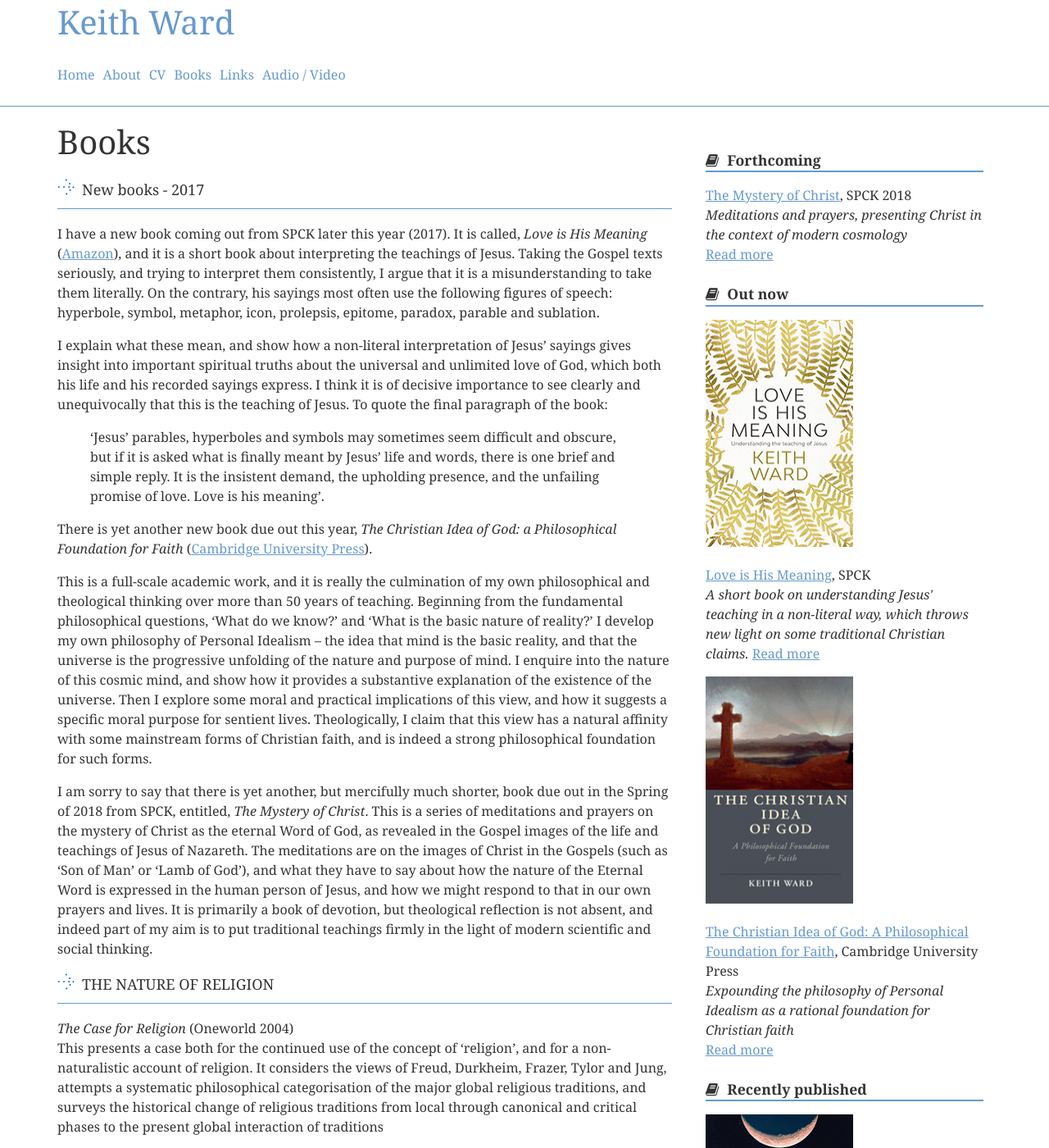
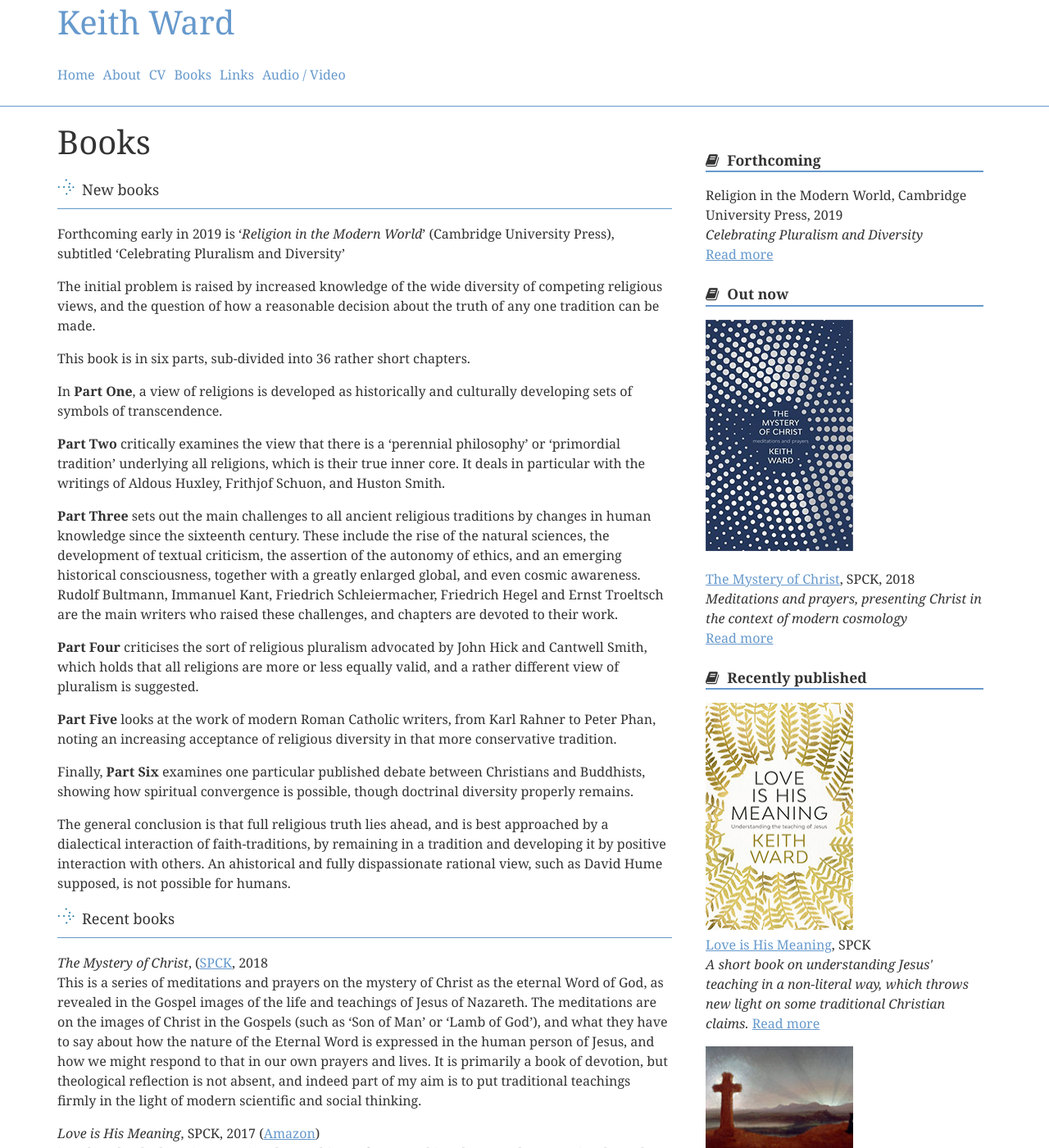
Before and after one commit to eye-division/keith-ward, a Jekyll site: the page built from books-all/index.html, in a window 1280 px wide and 1400 px high. Shown: the whole window at 82% size. Built offline with Jekyll 4.4.1, drawn with Linux system fonts in a browser that asks for light colours; nearby versions of some CDN libraries; some of the changed text lies outside the part shown.

Commit message:
Update Jekyll version, add new book 2019

```diff
--- a/_config.yml
+++ b/_config.yml
@@ -1,9 +1,10 @@
-# External gems
-gems:
-  - jekyll-sitemap
 
-exclude:
-  - "/vendor/"
+plugins:
+ # - jekyll-archives # Sorry, not GitHub pages friendly!
+ # - jekyll-assets
+ # - autoprefixer-rails
+   - jekyll-seo-tag
+   - jekyll-sitemap
 
 # Site settings
 title: Keith Ward
--- a/_includes/footer.html
+++ b/_includes/footer.html
@@ -5,7 +5,7 @@
           <nav role="navigation">
           </nav>
 
-          <p class="source-org copyright">All text and imagery &copy; 2017 Keith Ward.</p>
+          <p class="source-org copyright">All text and imagery &copy; 2019 Keith Ward.</p>
 
         </div> <!-- end #inner-footer -->
 
--- a/_includes/sidebar.html
+++ b/_includes/sidebar.html
@@ -7,33 +7,40 @@
   <h4 class="widgettitle"><i style="padding-right: 10px; vertical-align: inherit;" class="font-awesome icon-book"></i>Forthcoming</h4>
 
     <div class="textwidget">
-      <p><a href="" target="new">The Mystery of Christ</a>, SPCK 2018<br />
+      <p><p>Religion in the Modern World</a>, Cambridge University Press, 2019<br />
+        <em>Celebrating Pluralism and Diversity</em><br>
+      <a href="/books-all/">Read more</a></p>
+    </div>
+
+
+  <h4 class="widgettitle"><i style="padding-right: 10px; vertical-align: inherit;" class="font-awesome icon-book"></i>Out now</h4>
+
+    <div class="textwidget">
+      <p><a href="https://spckpublishing.co.uk/the-mystery-of-christ" target="new" title="SPCK book page"><img class="alignnone" alt="The Mystery of Christ" src="/images/mystery-of-christ.jpg" width="180" height="282" /><br><p>The Mystery of Christ</a>, SPCK, 2018<br />
         <em>Meditations and prayers, presenting Christ in the context of modern cosmology</em><br>
       <a href="/books-all/">Read more</a></p>
     </div>
 
-  <h4 class="widgettitle"><i style="padding-right: 10px; vertical-align: inherit;" class="font-awesome icon-book"></i>Out now</h4>
+
+  <h4 class="widgettitle"><i style="padding-right: 10px; vertical-align: inherit;" class="font-awesome icon-book"></i>Recently published</h4>
+
     <div class="textwidget">
       <p><a href="https://www.amazon.co.uk/Love-His-Meaning-Understanding-Teaching/dp/0281077630" target="new" title="Buy this book from Amazon"><img class="alignnone" alt="Love is His Meaning" src="/images/love-is-his-meaning.jpg" width="180" height="277" /></a><br />
-      <p><a href="https://www.amazon.co.uk/Love-His-Meaning-Understanding-Teaching/dp/0281077630" target="new">Love is His Meaning</a>, SPCK<br />
+      <a href="https://www.amazon.co.uk/Love-His-Meaning-Understanding-Teaching/dp/0281077630" target="new">Love is His Meaning</a>, SPCK<br />
         <em>A short book on understanding Jesus' teaching in a non-literal way, which throws new light on some traditional Christian claims.</em>
       <a href="/books-all/">Read more</a></p>
     </div>
 
     <div class="textwidget">
       <p><a href="http://www.cambridge.org/gb/academic/subjects/religion/theology/christian-idea-god-philosophical-foundation-faith?format=PB&isbn=9781108410212#hyvxYipOwmvybi48.97" target="new" title="Buy this book from CUP"><img class="alignnone" alt="The Christian Idea of God: A Philosophical Foundation for Faith " src="/images/christian-idea-of-god.jpg" width="180" height="277" /></a><br />
-      <p><a href="http://www.cambridge.org/gb/academic/subjects/religion/theology/christian-idea-god-philosophical-foundation-faith?format=PB&isbn=9781108410212#hyvxYipOwmvybi48.97" target="new">The Christian Idea of God: A Philosophical Foundation for Faith</a>, Cambridge University Press<br />
+      <a href="http://www.cambridge.org/gb/academic/subjects/religion/theology/christian-idea-god-philosophical-foundation-faith?format=PB&isbn=9781108410212#hyvxYipOwmvybi48.97" target="new">The Christian Idea of God: A Philosophical Foundation for Faith</a>, Cambridge University Press<br />
       <em>Expounding the philosophy of Personal Idealism as a rational foundation for Christian faith</em><br>
       <a href="/books-all/">Read more</a></p>
     </div>
 
-
-  <h4 class="widgettitle"><i style="padding-right: 10px; vertical-align: inherit;" class="font-awesome icon-book"></i>Recently published</h4>
-
-
     <div class="textwidget">
     <p><a href="http://www.cambridge.org/gb/academic/subjects/religion/theology/christ-and-cosmos-reformulation-trinitarian-doctrine?format=PB" target="new" title="Buy this book from CUP"><img class="alignnone" alt="Christ and the Cosmos" src="/images/christ-and-the-cosmos.jpg" width="180" height="277" /></a><br />
-    <p>In August 2015 Cambridge University Press published ‘<a href="http://www.cambridge.org/gb/academic/subjects/religion/theology/christ-and-cosmos-reformulation-trinitarian-doctrine?format=PB" target="new">Christ and the Cosmos: a Reformulation of Trinitarian doctrine</a>’. This rather ambitious title defends the general views of Barth and Rahner that God is supremely one, existing in three modes of deeply integrated being, and not some sort of society with three different centres of consciousness (the ‘social Trinity’).<br />
+    <p><a href="http://www.cambridge.org/gb/academic/subjects/religion/theology/christ-and-cosmos-reformulation-trinitarian-doctrine?format=PB" target="new">Christ and the Cosmos: a Reformulation of Trinitarian doctrine</a>, Cambridge University Press, 2015<br />
     <a href="/books-all/">Read more</a></p></div>
 
 
--- a/books-all/index.html
+++ b/books-all/index.html
@@ -17,18 +17,36 @@ title: Links
 				</header> <!-- end article header -->
 
 	<section class="entry-content clearfix" itemprop="articleBody">
-	<h3>New books - 2017</h3>
-	<p>I have a new book coming out from SPCK later this year (2017). It is called, <em>Love is His Meaning</em> (<a href="https://www.amazon.co.uk/Love-His-Meaning-Understanding-Teaching/dp/0281077630" target="new">Amazon</a>), and it is a short book about interpreting the teachings of Jesus. Taking the Gospel texts seriously, and trying to interpret them consistently, I argue that it is a misunderstanding to take them literally. On the contrary, his sayings most often use the following figures of speech: hyperbole, symbol, metaphor, icon, prolepsis, epitome, paradox, parable and sublation.</p>
+	<h3>New books</h3>
+
+  <p>Forthcoming early in 2019 is ‘<em>Religion in the Modern World</em>’ (Cambridge University Press), subtitled ‘Celebrating Pluralism and Diversity’</p>
+
+  <p>The initial problem is raised by increased knowledge of the wide diversity of competing religious views, and the question of how a reasonable decision about the truth of any one tradition can be made.</p>
+
+  <p>This book is in six parts, sub-divided into 36 rather short chapters.</p>
+  <p>In <strong>Part One</strong>, a view of religions is developed as historically and culturally developing sets of symbols of transcendence. </p>
+  <p><strong>Part Two</strong> critically examines the view that there is a ‘perennial philosophy’ or ‘primordial tradition’ underlying all religions, which is their true inner core. It deals in particular with the writings of Aldous Huxley, Frithjof Schuon, and Huston Smith.</p>
+  <p><strong>Part Three</strong> sets out the main challenges to all ancient religious traditions by changes in human knowledge since the sixteenth century. These include the rise of the natural sciences, the development of textual criticism, the assertion of the autonomy of ethics, and an emerging historical consciousness, together with a greatly enlarged global, and even cosmic awareness. Rudolf Bultmann, Immanuel Kant, Friedrich Schleiermacher, Friedrich Hegel and Ernst Troeltsch are the main writers who raised these challenges, and chapters are devoted to their work. </p>
+  <p><strong>Part Four</strong> criticises the sort of religious pluralism advocated by John Hick and Cantwell Smith, which holds that all religions are more or less equally valid, and a rather different view of pluralism is suggested.</p>
+  <p><strong>Part Five</strong> looks at the work of modern Roman Catholic writers, from Karl Rahner to Peter Phan, noting an increasing acceptance of religious diversity in that more conservative tradition.</p>
+  <p>Finally, <strong>Part Six</strong> examines one particular published debate between Christians and Buddhists, showing how spiritual convergence is possible, though doctrinal diversity properly remains. </p>
+  <p>The general conclusion is that full religious truth lies ahead, and is best approached by a dialectical interaction of faith-traditions, by remaining in a tradition and developing it by positive interaction with others. An ahistorical and fully dispassionate rational view, such as David Hume supposed, is not possible for humans.</p>
+
+  <h3>Recent books</h3>
+  <p><em>The Mystery of Christ</em>, (<a href="https://spckpublishing.co.uk/the-mystery-of-christ">SPCK</a>, 2018<br>
+This is a series of meditations and prayers on the mystery of Christ as the eternal Word of God, as revealed in the Gospel images of the life and teachings of Jesus of Nazareth. The meditations are on the images of Christ in the Gospels (such as ‘Son of Man’ or ‘Lamb of God’), and what they have to say about how the nature of the Eternal Word is expressed in the human person of Jesus, and how we might respond to that in our own prayers and lives. It is primarily a book of devotion, but theological reflection is not absent, and indeed part of my aim is to put traditional teachings firmly in the light of modern scientific and social thinking.</p>
+
+<p><em>Love is His Meaning</em>, SPCK, 2017 (<a href="https://www.amazon.co.uk/Love-His-Meaning-Understanding-Teaching/dp/0281077630" target="new">Amazon</a>)<br>
+  is a short book about interpreting the teachings of Jesus. Taking the Gospel texts seriously, and trying to interpret them consistently, I argue that it is a misunderstanding to take them literally. On the contrary, his sayings most often use the following figures of speech: hyperbole, symbol, metaphor, icon, prolepsis, epitome, paradox, parable and sublation.</p>
 
 	<p>I explain what these mean, and show how a non-literal interpretation of Jesus’ sayings gives insight into important spiritual truths about the universal and unlimited love of God, which both his life and his recorded sayings express. I think it is of decisive importance to see clearly and unequivocally that this is the teaching of Jesus. To quote the final paragraph of the book:</p>
 
 <blockquote>‘Jesus’ parables, hyperboles and symbols may sometimes seem difficult and obscure, but if it is asked what is finally meant by Jesus’ life and words, there is one brief and simple reply. It is the insistent demand, the upholding presence, and the unfailing promise of love. Love is his meaning’.</blockquote>
 
-<p>There is yet another new book due out this year, <em>The Christian Idea of God: a Philosophical Foundation for Faith</em> (<a href="http://www.cambridge.org/gb/academic/subjects/religion/theology/christian-idea-god-philosophical-foundation-faith?format=PB&isbn=9781108410212#hyvxYipOwmvybi48.97" target="new">Cambridge University Press</a>).</p>
+<p><em>The Christian Idea of God: a Philosophical Foundation for Faith</em> (<a href="http://www.cambridge.org/gb/academic/subjects/religion/theology/christian-idea-god-philosophical-foundation-faith?format=PB&isbn=9781108410212#hyvxYipOwmvybi48.97" target="new">Cambridge University Press</a>).<br>
+This is a full-scale academic work, and it is really the culmination of my own philosophical and theological thinking over more than 50 years of teaching. Beginning from the fundamental philosophical questions, ‘What do we know?’ and ‘What is the basic nature of reality?’ I develop my own philosophy of Personal Idealism – the idea that mind is the basic reality, and that the universe is the progressive unfolding of the nature and purpose of mind. I enquire into the nature of this cosmic mind, and show how it provides a substantive explanation of the existence of the universe. Then I explore some moral and practical implications of this view, and how it suggests a specific moral purpose for sentient lives. Theologically, I claim that this view has a natural affinity with some mainstream forms of Christian faith, and is indeed a strong philosophical foundation for such forms. </p>
 
-<p>This is a full-scale academic work, and it is really the culmination of my own philosophical and theological thinking over more than 50 years of teaching. Beginning from the fundamental philosophical questions, ‘What do we know?’ and ‘What is the basic nature of reality?’ I develop my own philosophy of Personal Idealism – the idea that mind is the basic reality, and that the universe is the progressive unfolding of the nature and purpose of mind. I enquire into the nature of this cosmic mind, and show how it provides a substantive explanation of the existence of the universe. Then I explore some moral and practical implications of this view, and how it suggests a specific moral purpose for sentient lives. Theologically, I claim that this view has a natural affinity with some mainstream forms of Christian faith, and is indeed a strong philosophical foundation for such forms. </p>
 
-<p>I am sorry to say that there is yet another, but mercifully much shorter, book due out in the Spring of 2018 from SPCK, entitled, <em>The Mystery of Christ</em>. This is a series of meditations and prayers on the mystery of Christ as the eternal Word of God, as revealed in the Gospel images of the life and teachings of Jesus of Nazareth. The meditations are on the images of Christ in the Gospels (such as ‘Son of Man’ or ‘Lamb of God’), and what they have to say about how the nature of the Eternal Word is expressed in the human person of Jesus, and how we might respond to that in our own prayers and lives. It is primarily a book of devotion, but theological reflection is not absent, and indeed part of my aim is to put traditional teachings firmly in the light of modern scientific and social thinking.</p>
 
 
 <h3>THE NATURE OF RELIGION</h3>
```
Also changed, not shown: Gemfile (+6 -1 lines), cv/index.html (+5 -4 lines), images/mystery-of-christ.jpg (added).
